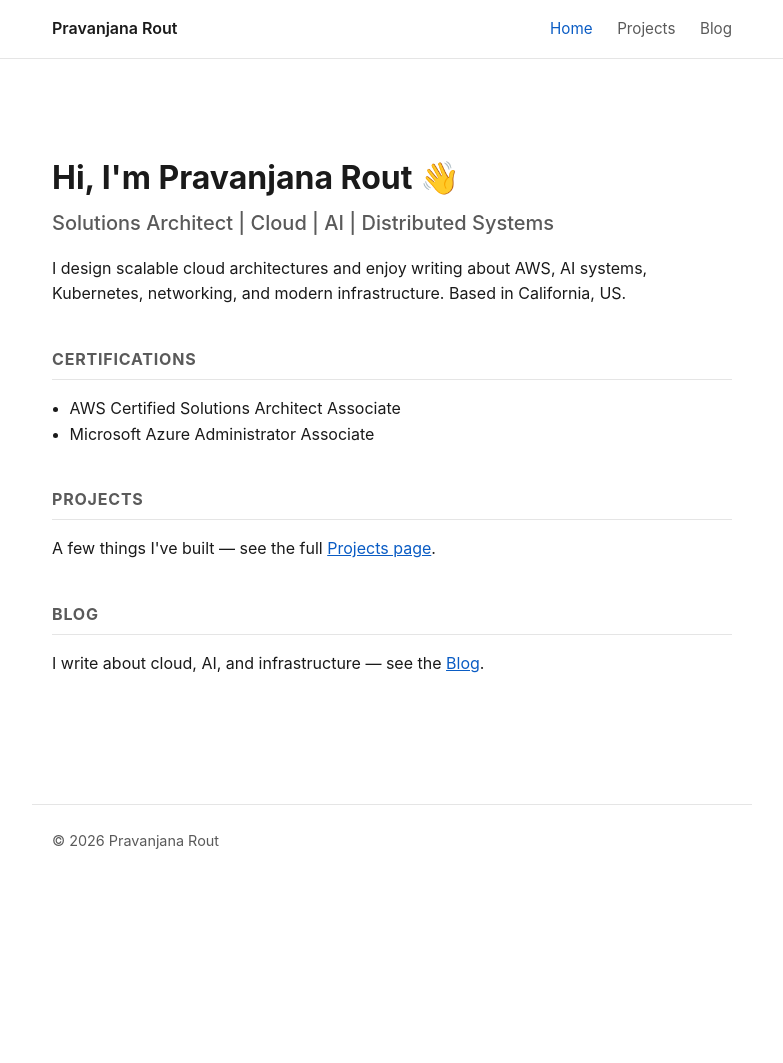
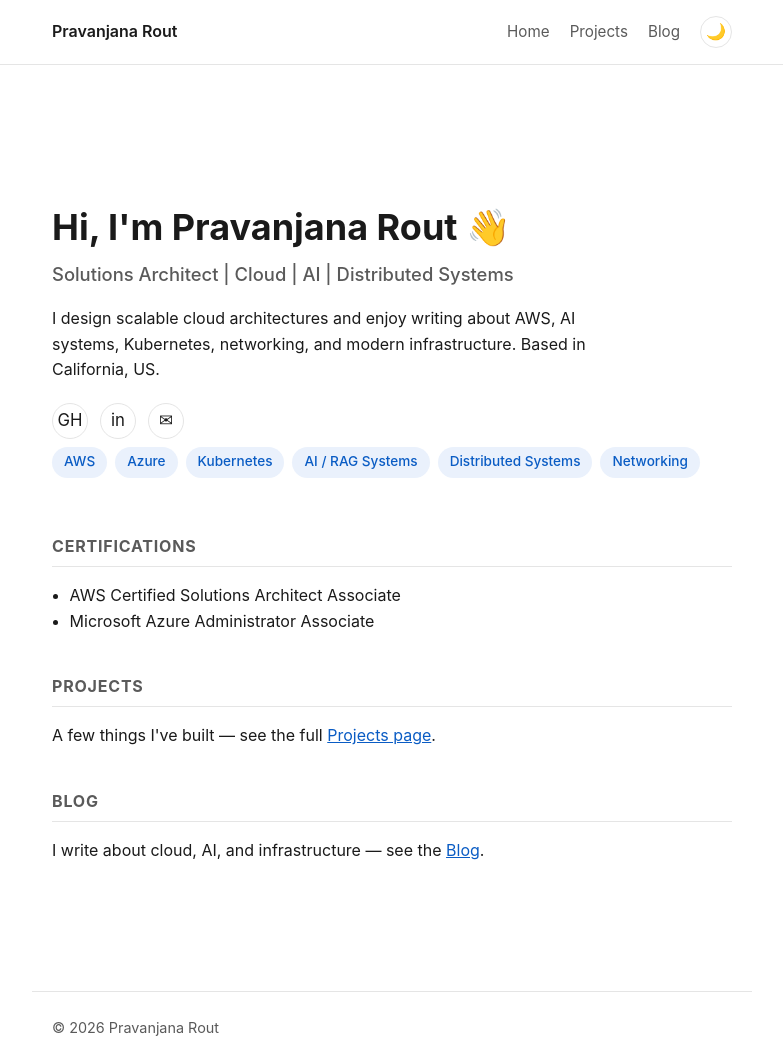
Before and after one commit to pravanjana/pravanjana.github.io, a Jekyll site: the page built from index.html, in a window 1280 px wide and 1063 px high. Shown: the whole window, without its empty margins (248-1031 px from the left). Built offline with Jekyll 4.4.1, drawn with Linux system fonts in a browser that asks for light colours.

Commit message:
Add dark mode, hero section, and scroll-reveal animations

```diff
--- a/_includes/nav.html
+++ b/_includes/nav.html
@@ -5,6 +5,7 @@
       <a href="{{ '/' | relative_url }}">Home</a>
       <a href="{{ '/projects.html' | relative_url }}">Projects</a>
       <a href="{{ '/blog.html' | relative_url }}">Blog</a>
+      <button id="theme-toggle" aria-label="Toggle dark mode">🌙</button>
     </div>
   </nav>
 </header>
--- a/_layouts/default.html
+++ b/_layouts/default.html
@@ -7,6 +7,12 @@
   <meta name="description" content="{{ page.description | default: site.description }}">
   <link rel="stylesheet" href="{{ '/style.css' | relative_url }}">
   {% feed_meta %}
+  <script>
+    (function () {
+      var stored = localStorage.getItem("theme");
+      if (stored) document.documentElement.setAttribute("data-theme", stored);
+    })();
+  </script>
 </head>
 <body>
 {% include nav.html %}
@@ -16,5 +22,6 @@
 <footer class="site-footer">
   &copy; {{ 'now' | date: "%Y" }} Pravanjana Rout
 </footer>
+<script src="{{ '/assets/theme.js' | relative_url }}"></script>
 </body>
 </html>
--- /dev/null
+++ b/assets/theme.js
@@ -0,0 +1,50 @@
+(function () {
+  var root = document.documentElement;
+  var stored = localStorage.getItem("theme");
+  if (stored) root.setAttribute("data-theme", stored);
+
+  function currentTheme() {
+    var attr = root.getAttribute("data-theme");
+    if (attr) return attr;
+    return window.matchMedia("(prefers-color-scheme: dark)").matches ? "dark" : "light";
+  }
+
+  function setIcon(btn) {
+    btn.textContent = currentTheme() === "dark" ? "☀️" : "🌙";
+  }
+
+  document.addEventListener("DOMContentLoaded", function () {
+    var btn = document.getElementById("theme-toggle");
+    if (btn) {
+      setIcon(btn);
+      btn.addEventListener("click", function () {
+        var next = currentTheme() === "dark" ? "light" : "dark";
+        root.setAttribute("data-theme", next);
+        localStorage.setItem("theme", next);
+        setIcon(btn);
+      });
+    }
+
+    var revealEls = document.querySelectorAll(".reveal");
+    if ("IntersectionObserver" in window && revealEls.length) {
+      var observer = new IntersectionObserver(
+        function (entries) {
+          entries.forEach(function (entry) {
+            if (entry.isIntersecting) {
+              entry.target.classList.add("is-visible");
+              observer.unobserve(entry.target);
+            }
+          });
+        },
+        { threshold: 0.1 }
+      );
+      revealEls.forEach(function (el) {
+        observer.observe(el);
+      });
+    } else {
+      revealEls.forEach(function (el) {
+        el.classList.add("is-visible");
+      });
+    }
+  });
+})();
--- a/index.html
+++ b/index.html
@@ -3,23 +3,40 @@
 title: Home
 ---
 
-<h1>Hi, I'm Pravanjana Rout 👋</h1>
-<h2>Solutions Architect | Cloud | AI | Distributed Systems</h2>
+<section class="hero reveal">
+  <h1>Hi, I'm Pravanjana Rout <span class="wave">👋</span></h1>
+  <h2>Solutions Architect | Cloud | AI | Distributed Systems</h2>
 
-<p>
-I design scalable cloud architectures and enjoy writing about
-AWS, AI systems, Kubernetes, networking, and modern infrastructure.
-Based in California, US.
-</p>
+  <p class="tagline">
+    I design scalable cloud architectures and enjoy writing about
+    AWS, AI systems, Kubernetes, networking, and modern infrastructure.
+    Based in California, US.
+  </p>
 
-<h3 class="section-title">Certifications</h3>
-<ul class="plain">
+  <div class="social-links">
+    <a href="https://github.com/pravanjana" target="_blank" rel="noopener" aria-label="GitHub">GH</a>
+    <a href="https://www.linkedin.com/in/pravanjana-rout/" target="_blank" rel="noopener" aria-label="LinkedIn">in</a>
+    <a href="mailto:pravanrout@gmail.com" aria-label="Email">✉</a>
+  </div>
+
+  <ul class="badges">
+    <li>AWS</li>
+    <li>Azure</li>
+    <li>Kubernetes</li>
+    <li>AI / RAG Systems</li>
+    <li>Distributed Systems</li>
+    <li>Networking</li>
+  </ul>
+</section>
+
+<h3 class="section-title reveal">Certifications</h3>
+<ul class="plain reveal">
   <li>AWS Certified Solutions Architect Associate</li>
   <li>Microsoft Azure Administrator Associate</li>
 </ul>
 
-<h3 class="section-title">Projects</h3>
-<p>A few things I've built &mdash; see the full <a href="{{ '/projects.html' | relative_url }}">Projects page</a>.</p>
+<h3 class="section-title reveal">Projects</h3>
+<p class="reveal">A few things I've built &mdash; see the full <a href="{{ '/projects.html' | relative_url }}">Projects page</a>.</p>
 
-<h3 class="section-title">Blog</h3>
-<p>I write about cloud, AI, and infrastructure &mdash; see the <a href="{{ '/blog.html' | relative_url }}">Blog</a>.</p>
+<h3 class="section-title reveal">Blog</h3>
+<p class="reveal">I write about cloud, AI, and infrastructure &mdash; see the <a href="{{ '/blog.html' | relative_url }}">Blog</a>.</p>
--- a/style.css
+++ b/style.css
@@ -2,12 +2,40 @@
   --text: #1a1a1a;
   --muted: #5a5a5a;
   --accent: #0a5cc4;
+  --accent-soft: #eaf1fc;
   --border: #e5e5e5;
   --bg: #ffffff;
+  --card-bg: #ffffff;
+}
+
+:root[data-theme="dark"] {
+  --text: #e8e8e8;
+  --muted: #a3a3a3;
+  --accent: #6ea8fe;
+  --accent-soft: #16233a;
+  --border: #2c2c2c;
+  --bg: #121212;
+  --card-bg: #1a1a1a;
+}
+
+@media (prefers-color-scheme: dark) {
+  :root:not([data-theme="light"]) {
+    --text: #e8e8e8;
+    --muted: #a3a3a3;
+    --accent: #6ea8fe;
+    --accent-soft: #16233a;
+    --border: #2c2c2c;
+    --bg: #121212;
+    --card-bg: #1a1a1a;
+  }
 }
 
 * {
   box-sizing: border-box;
+}
+
+html {
+  scroll-behavior: smooth;
 }
 
 body {
@@ -16,6 +44,7 @@
   color: var(--text);
   background: var(--bg);
   line-height: 1.6;
+  transition: background 0.25s ease, color 0.25s ease;
 }
 
 .wrapper {
@@ -27,6 +56,10 @@
 header.site-header {
   border-bottom: 1px solid var(--border);
   margin-bottom: 2.5rem;
+  position: sticky;
+  top: 0;
+  background: var(--bg);
+  z-index: 10;
 }
 
 nav.site-nav {
@@ -46,16 +79,115 @@
   color: var(--text);
 }
 
+nav.site-nav .links {
+  display: flex;
+  align-items: center;
+}
+
 nav.site-nav .links a {
   margin-left: 1.25rem;
   text-decoration: none;
   color: var(--muted);
   font-size: 0.95rem;
+  transition: color 0.2s ease;
 }
 
-nav.site-nav .links a:hover,
-nav.site-nav .links a:first-child {
+nav.site-nav .links a:hover {
   color: var(--accent);
+}
+
+#theme-toggle {
+  margin-left: 1.25rem;
+  background: none;
+  border: 1px solid var(--border);
+  border-radius: 999px;
+  width: 2rem;
+  height: 2rem;
+  cursor: pointer;
+  font-size: 1rem;
+  line-height: 1;
+  color: var(--text);
+  display: flex;
+  align-items: center;
+  justify-content: center;
+}
+
+/* Hero */
+.hero {
+  padding: 2rem 0 1rem;
+}
+
+.hero .wave {
+  display: inline-block;
+  animation: wave 2s infinite;
+  transform-origin: 70% 70%;
+}
+
+@keyframes wave {
+  0%, 60%, 100% { transform: rotate(0deg); }
+  10%, 30% { transform: rotate(14deg); }
+  20% { transform: rotate(-8deg); }
+  40% { transform: rotate(-4deg); }
+  50% { transform: rotate(10deg); }
+}
+
+.hero h1 {
+  font-size: 2.25rem;
+  margin-bottom: 0.25rem;
+}
+
+.hero h2 {
+  font-size: 1.15rem;
+  margin-top: 0;
+}
+
+.hero p.tagline {
+  max-width: 56ch;
+}
+
+.social-links {
+  display: flex;
+  gap: 0.75rem;
+  margin: 1.25rem 0 0.5rem;
+}
+
+.social-links a {
+  display: inline-flex;
+  align-items: center;
+  justify-content: center;
+  width: 2.25rem;
+  height: 2.25rem;
+  border: 1px solid var(--border);
+  border-radius: 999px;
+  text-decoration: none;
+  color: var(--text);
+  font-size: 1.05rem;
+  transition: transform 0.15s ease, color 0.15s ease, border-color 0.15s ease;
+}
+
+.social-links a:hover {
+  transform: translateY(-2px);
+  color: var(--accent);
+  border-color: var(--accent);
+}
+
+/* Skill badges */
+.badges {
+  display: flex;
+  flex-wrap: wrap;
+  gap: 0.5rem;
+  padding: 0;
+  margin: 0.5rem 0 0;
+  list-style: none;
+}
+
+.badges li {
+  background: var(--accent-soft);
+  color: var(--accent);
+  padding: 0.3rem 0.75rem;
+  border-radius: 999px;
+  font-size: 0.85rem;
+  font-weight: 500;
 }
 
 h1 {
@@ -89,10 +221,22 @@
 }
 
 .card {
+  background: var(--card-bg);
   border: 1px solid var(--border);
-  border-radius: 8px;
+  border-radius: 10px;
   padding: 1rem 1.25rem;
   margin-bottom: 1rem;
+  transition: transform 0.2s ease, box-shadow 0.2s ease, border-color 0.2s ease;
+}
+
+.card:hover {
+  transform: translateY(-4px);
+  box-shadow: 0 10px 24px rgba(0, 0, 0, 0.08);
+  border-color: var(--accent);
+}
+
+:root[data-theme="dark"] .card:hover {
+  box-shadow: 0 10px 24px rgba(0, 0, 0, 0.4);
 }
 
 .card h4 {
@@ -143,6 +287,18 @@
   font-size: 0.9rem;
 }
 
+/* Scroll reveal */
+.reveal {
+  opacity: 0;
+  transform: translateY(16px);
+  transition: opacity 0.5s ease, transform 0.5s ease;
+}
+
+.reveal.is-visible {
+  opacity: 1;
+  transform: translateY(0);
+}
+
 @media (max-width: 480px) {
   nav.site-nav .links a {
     margin-left: 0.85rem;
```
Also changed, not shown: projects.html (+5 -5 lines).
